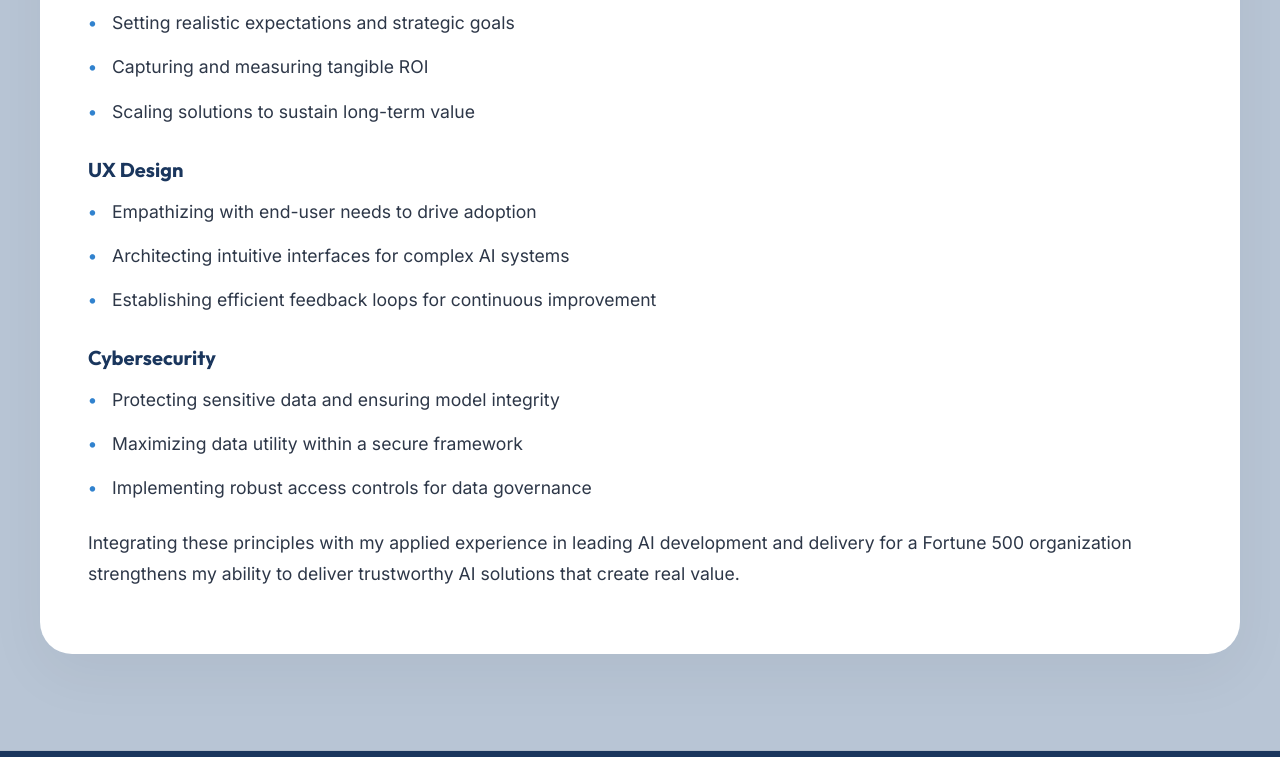
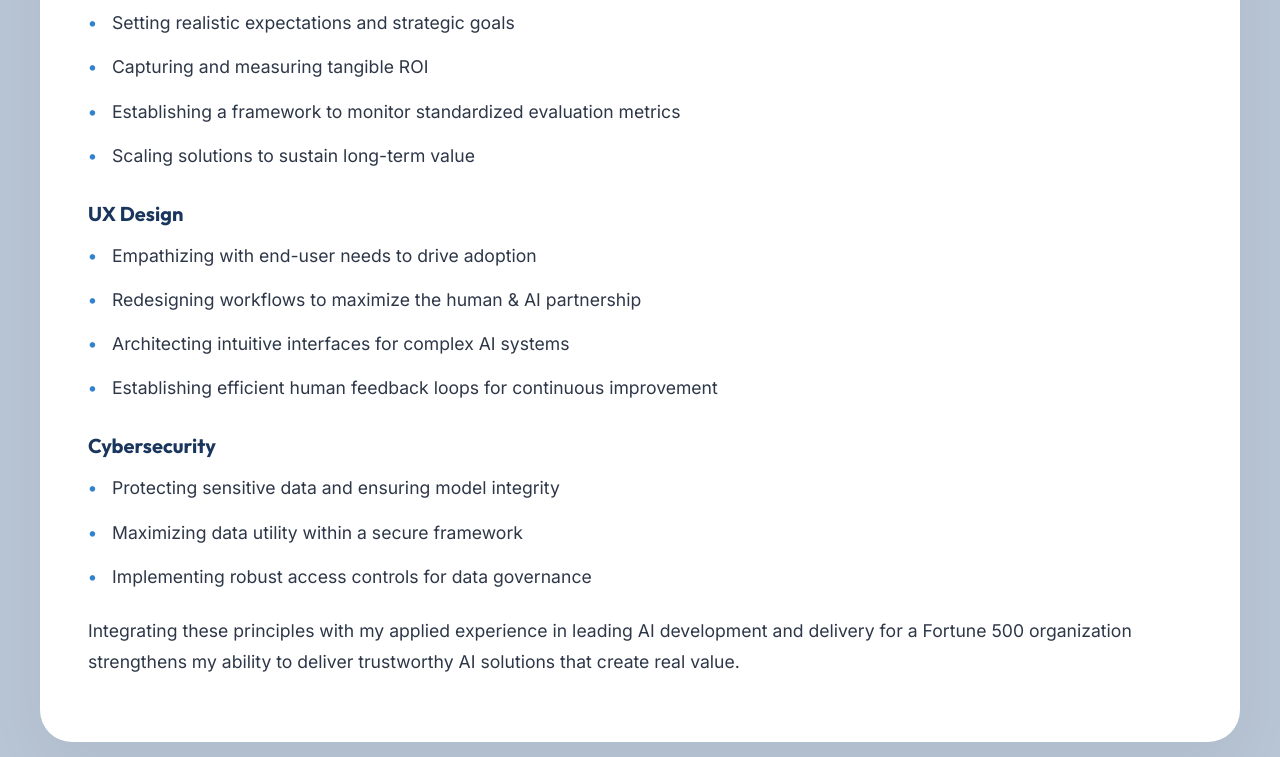
Before and after one commit to Lewis340-gif/jeremy-lewis-mba.github.io, a plain HTML site: page index.html in a window 1280 px wide. Shown: the part 1754-2511 px from the top of the page. Drawn offline with Linux system fonts and the light colour scheme.

Commit message:
Update Professional Development accomplishments with new metrics and UX partnership bullets

```diff
--- a/index.html
+++ b/index.html
@@ -118,14 +118,16 @@
                 <ul>
                     <li>Setting realistic expectations and strategic goals</li>
                     <li>Capturing and measuring tangible ROI</li>
+                    <li>Establishing a framework to monitor standardized evaluation metrics</li>
                     <li>Scaling solutions to sustain long-term value</li>
                 </ul>
 
                 <h3>UX Design</h3>
                 <ul>
                     <li>Empathizing with end-user needs to drive adoption</li>
+                    <li>Redesigning workflows to maximize the human &amp; AI partnership</li>
                     <li>Architecting intuitive interfaces for complex AI systems</li>
-                    <li>Establishing efficient feedback loops for continuous improvement</li>
+                    <li>Establishing efficient human feedback loops for continuous improvement</li>
                 </ul>
 
                 <h3>Cybersecurity</h3>
```
